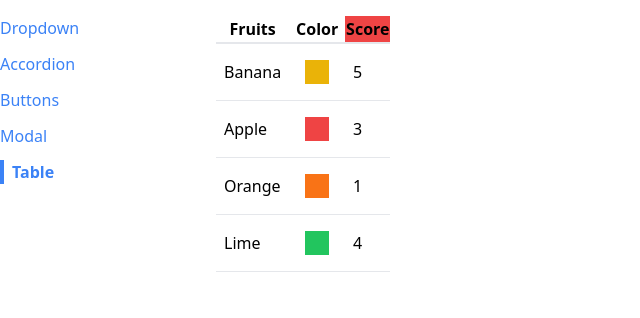
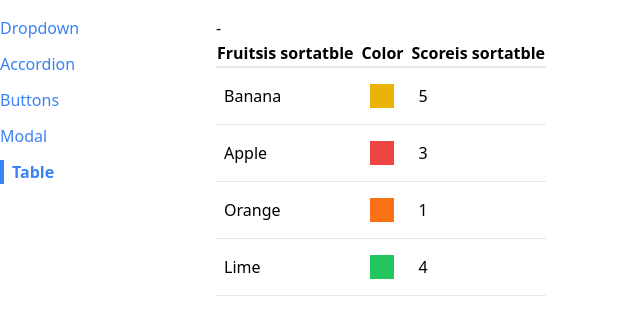
Before and after one commit to vibhavtrivedi/Comps, a React (Create React App) app: page /table in a window 1280 px wide. Shown: the top 318 px of the page, without its empty margins (0-640 px from the left). Built offline with nearby package versions, Linux system fonts and the light colour scheme.

Commit message:
sort table changes

```diff
--- /dev/null
+++ b/src/components/SorttableTable.js
@@ -0,0 +1,38 @@
+import { useState } from "react";
+import Table from "./Table";
+
+function SorttableTable(props) {
+    const { config } = props;
+    const [sortOrder, setSortOrder] = useState(null);
+    const [sortBy, setSortBy] = useState(null);
+    const handleClick = (label) => {
+        if (sortOrder === null) {
+            setSortOrder('asc');
+            setSortBy(label);
+        } else if (sortOrder === 'asc') {
+            setSortOrder('desc');
+            setSortBy(label);
+        } else if (sortOrder === 'desc') {
+            setSortOrder(null);
+            setSortBy(null);
+        }
+        console.log(label);
+    }
+    const updatedConfig = config.map((column) => {
+        if (!column.sortValue) {
+            return column;
+        }
+        return {
+            ...column,
+            header: () => <th onClick={() => handleClick(column.label)}>{column.label}is sortatble</th>
+        }
+    })
+    return (
+        <div>
+            {sortBy} - {sortOrder}
+            <Table {...props} config={updatedConfig} />
+        </div>
+    )
+}
+
+export default SorttableTable;
--- a/src/pages/TablePage.js
+++ b/src/pages/TablePage.js
@@ -1,4 +1,4 @@
-import Table from "../components/Table";
+import SorttableTable from "../components/SorttableTable";
 
 function TablePage() {
   const data = [
@@ -9,7 +9,7 @@ function TablePage() {
   ];
 
   const config = [
-    { label: "Fruits", render: (fruit) => fruit.name },
+    { label: "Fruits", render: (fruit) => fruit.name, sortValue: (fruit) => fruit.name },
     {
       label: "Color",
       render: (fruit) => <div className={`p-3 m-2 ${fruit.color}`} />,
@@ -18,6 +18,7 @@ function TablePage() {
       label: "Score",
       render: (fruit) => fruit.score,
       header: () => <th className="bg-red-500">Score</th>,
+      sortValue: (fruit) => fruit.score
     },
   ];
 
@@ -26,7 +27,7 @@ function TablePage() {
   };
   return (
     <div>
-      <Table data={data} config={config} keyFn={keyFn} />
+      <SorttableTable data={data} config={config} keyFn={keyFn} />
     </div>
   );
 }
```
Also changed, not shown: src/components/Table.js (line endings or trailing spaces).
